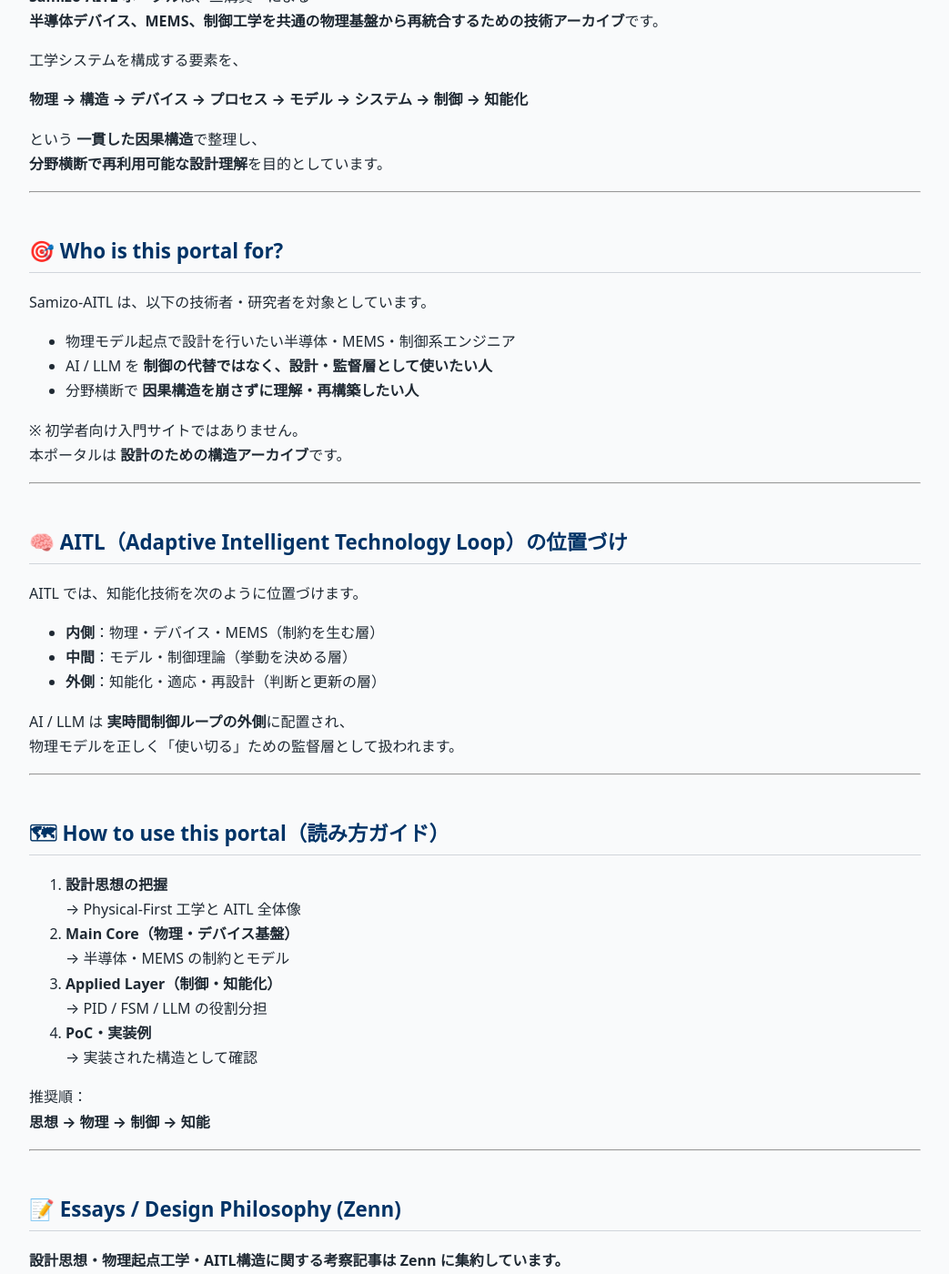
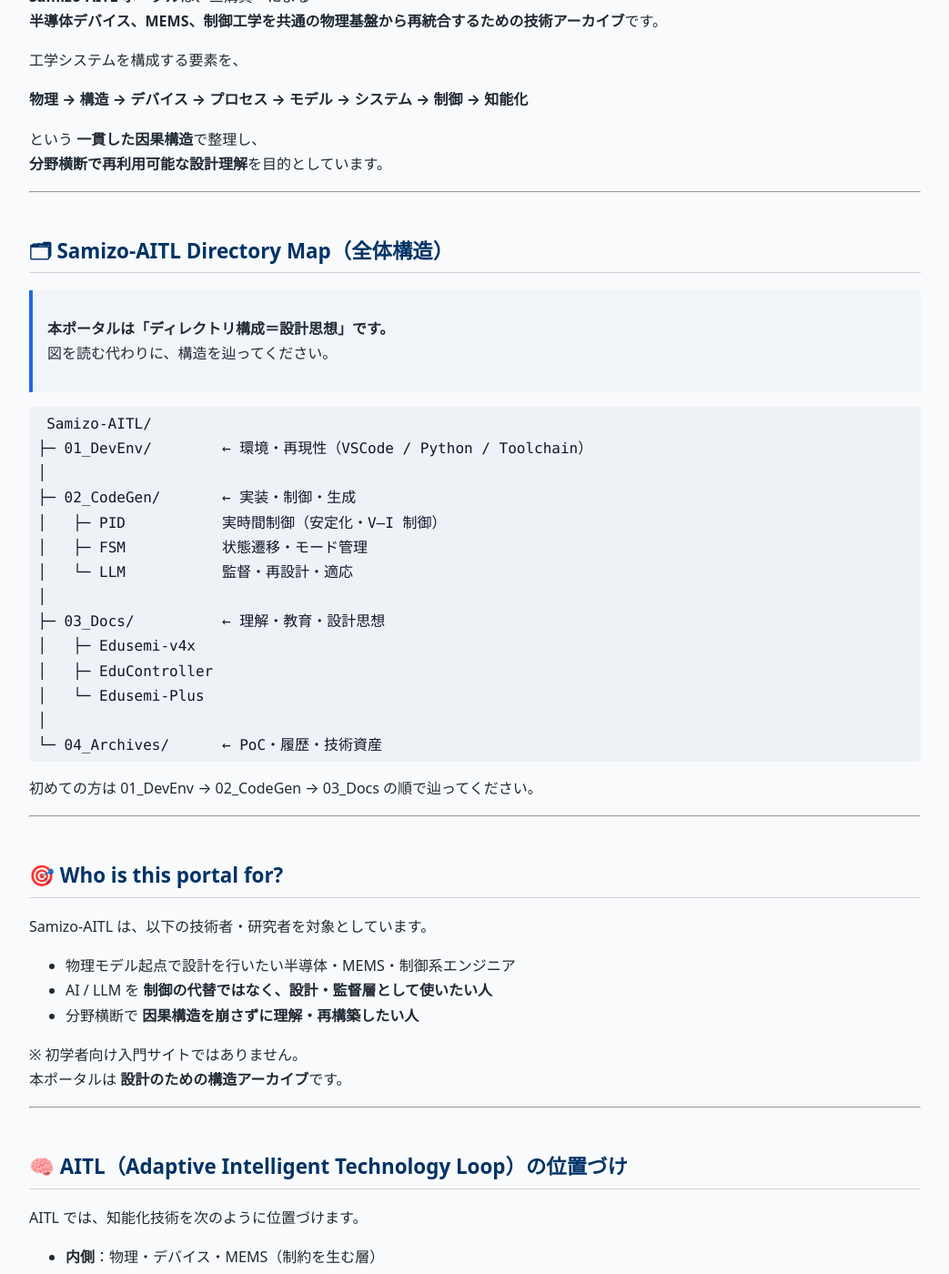
Before and after one commit to Samizo-AITL/Samizo-AITL.github.io, a Jekyll site: the page built from index.md, in a window 1280 px wide and 1400 px high, scrolled down 582 px. Shown: the whole window at 91% size, without its empty margins (118-1161 px from the left). Built offline with Jekyll 4.4.1, drawn with Linux system fonts in a browser that asks for light colours.

Commit message:
Update index.md

````diff
--- a/index.md
+++ b/index.md
@@ -29,6 +29,33 @@
 
 という **一貫した因果構造**で整理し、
 **分野横断で再利用可能な設計理解**を目的としています。
+
+---
+
+## 🗂 Samizo-AITL Directory Map（全体構造）
+
+> **本ポータルは「ディレクトリ構成＝設計思想」です。**
+> 図を読む代わりに、構造を辿ってください。
+
+```text
+Samizo-AITL/
+├─ 01_DevEnv/        ← 環境・再現性（VSCode / Python / Toolchain）
+│
+├─ 02_CodeGen/       ← 実装・制御・生成
+│   ├─ PID           実時間制御（安定化・V–I 制御）
+│   ├─ FSM           状態遷移・モード管理
+│   └─ LLM           監督・再設計・適応
+│
+├─ 03_Docs/          ← 理解・教育・設計思想
+│   ├─ Edusemi-v4x
+│   ├─ EduController
+│   └─ Edusemi-Plus
+│
+└─ 04_Archives/      ← PoC・履歴・技術資産
+```
+
+初めての方は
+01_DevEnv → 02_CodeGen → 03_Docs の順で辿ってください。
 
 ---
 
````
